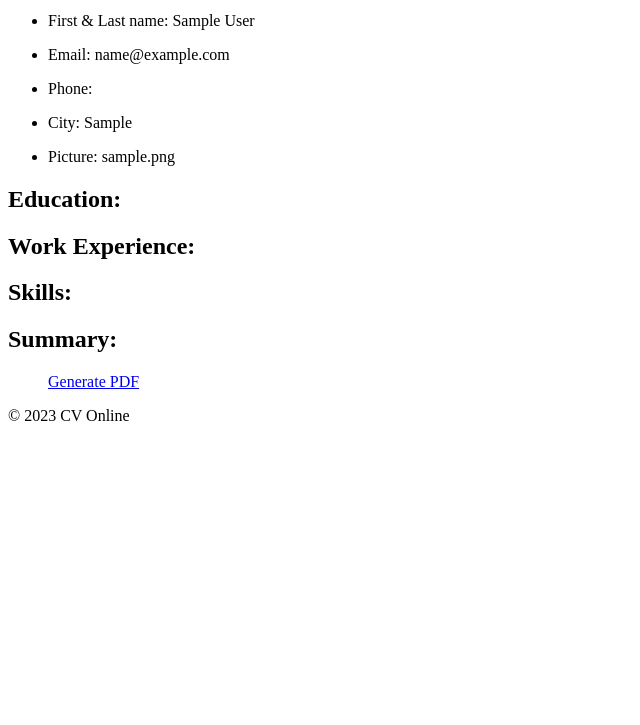
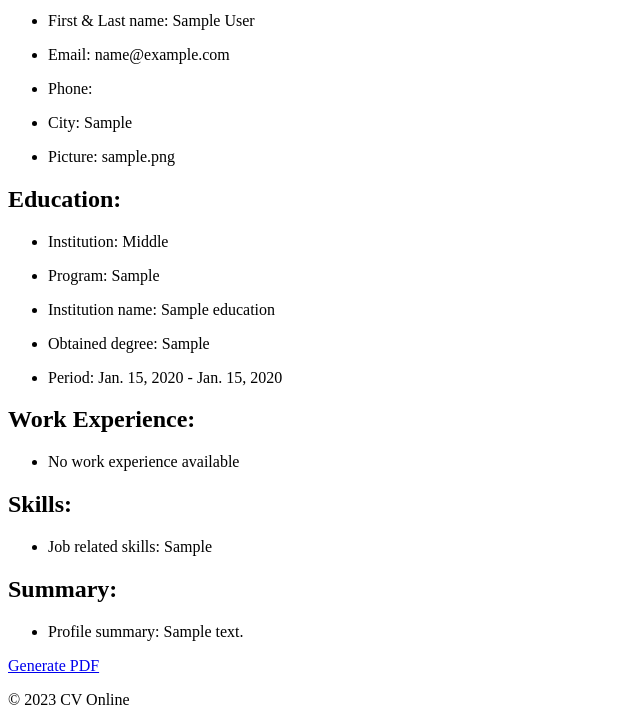
Before and after one commit to DariusKaseta/ptu12_team_cv, a Django app: page /cv/1/ in a window 1280 px wide. Shown: the part 495-1220 px from the top of the page, without its empty margins (0-640 px from the left). Before the commit the page ends 916 px from the top, so only its background shows below. Run offline with Django 4.2, Linux system fonts and the light colour scheme; tables that the repository leaves empty hold one stand-in row (values such as "Sample post").

Commit message:
fixed education, workexperince and skill in html

```diff
--- a/online_cv/ptu12_cv/templates/ptu12_cv/cv_details_pdf.html
+++ b/online_cv/ptu12_cv/templates/ptu12_cv/cv_details_pdf.html
@@ -16,31 +16,39 @@
 </ul>
 <h2>Education:</h2>
 <ul>
-  {% for education in user.educations.all %}
+    {% for education in cv.education_set.all %}
     <li><p>Institution: {{ education.school }}</p></li>
     <li><p>Program: {{ education.program }}</p></li>
     <li><p>Institution name: {{ education.school_name }}</p></li>
     <li><p>Obtained degree: {{ education.degree }}</p></li>
     <li><p>Period: {{ education.date_from }} - {{ education.date_until }}</p></li>
+  {% empty %}
+    <li><p>No education information available</p></li>
   {% endfor %}
 </ul>
 <h2>Work Experience:</h2>
 <ul>
-  {% for experience in user.work_experiences.all %}
+  {% for experience in cv.work_experience_set.all %}
     <li><p>Workplace: {{ experience.workplace_name }}</p></li>
     <li><p>Main duties: {{ experience.duties }}</p></li>
     <li><p>Working period: {{ experience.date_from }} - {{ experience.date_until }}</p></li>
+  {% empty %}
+    <li><p>No work experience available</p></li>
   {% endfor %}
 </ul>
 <h2>Skills:</h2>
 <ul>
-  {% for skill in user.skills.all %}
+  {% for skill in cv.skill_set.all %}
     <li><p>Job related skills: {{ skill.skill }}</p></li>
+  {% empty %}
+    <li><p>No skills available</p></li>
   {% endfor %}
 </ul>
 <h2>Summary:</h2>
 <ul>
-  {% for summary in user.summaries.all %}
+  {% for summary in cv.summary_set.all %}
     <li><p>Profile summary: {{ summary.about_user }}</p></li>
+  {% empty %}
+    <li><p>No summary available</p></li>
   {% endfor %}
-{% comment %} </ul> {% endcomment %}
+</ul>
```
Also changed, not shown: online_cv/meeting_reservation/migrations/0003_merge_20230620_1029.py (added).
